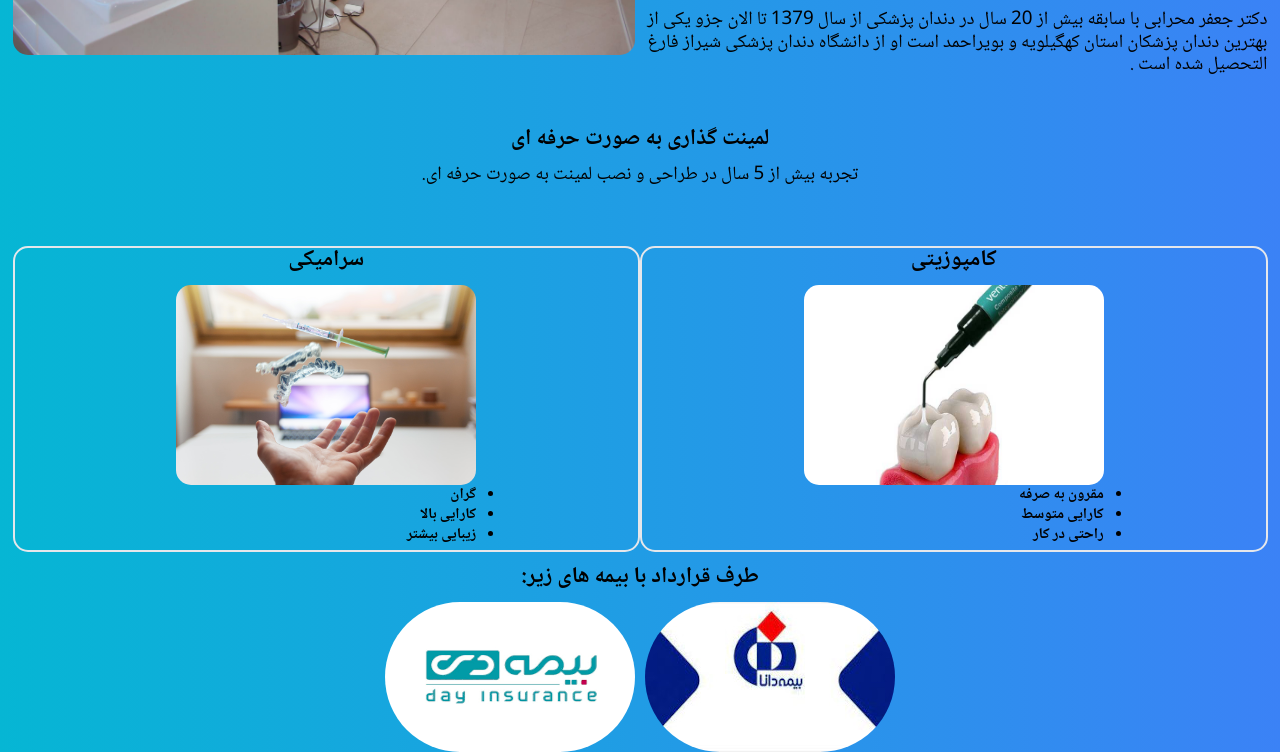
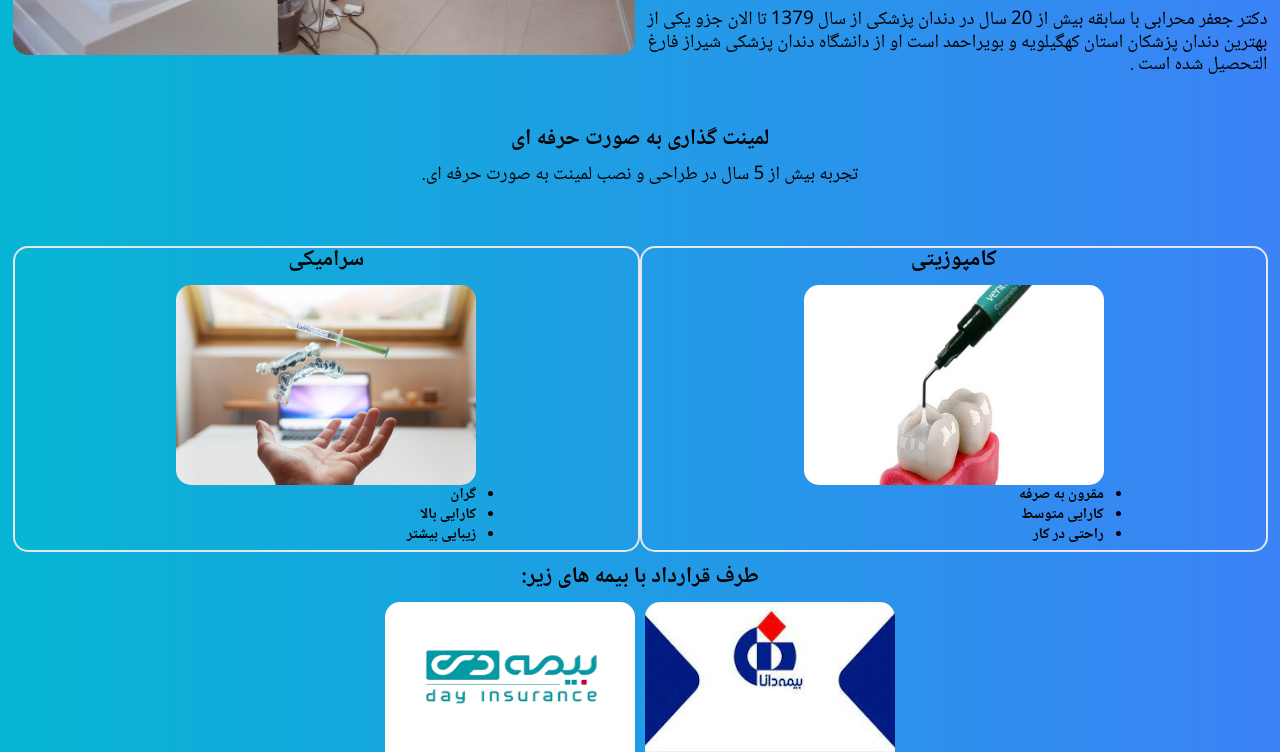
Before and after one commit to smsi80/drmehrabi, a plain HTML site: page index.html in a window 1280 px wide. Shown: the part 421-1173 px from the top of the page. Drawn offline with Linux system fonts and the light colour scheme.

Commit message:
فیکس بردر ریدیوس بیمه ها

```diff
--- a/index.html
+++ b/index.html
@@ -107,10 +107,10 @@
           class="flex flex-col md:flex-row gap-4 items-center justify-center"
         >
           <a class="" target="_blank" href="https://www.dana-insurance.com/"
-            ><img class="rounded-full" src="/src/img/dana.jpg" alt=""
+            ><img class="rounded-t-3xl" src="/src/img/dana.jpg" alt=""
           /></a>
           <a class="" target="_blank" href="https://www.dayins.com/"
-            ><img class="rounded-full" src="/src/img/day.png" alt=""
+            ><img class="rounded-t-3xl" src="/src/img/day.png" alt=""
           /></a>
         </div>
       </div>
```
Also changed, not shown: dist/output.css.
